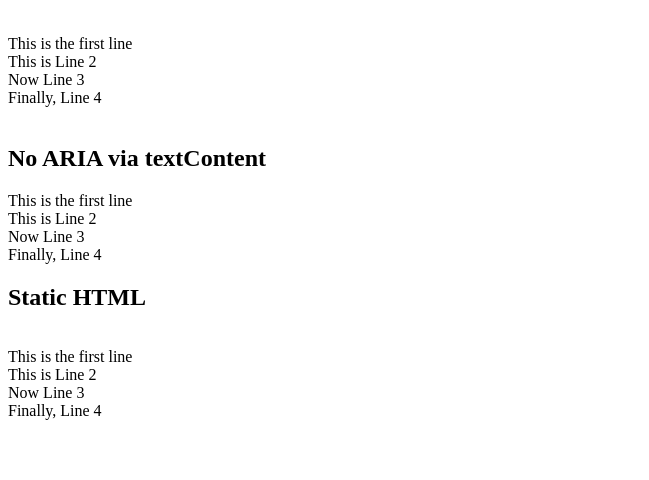
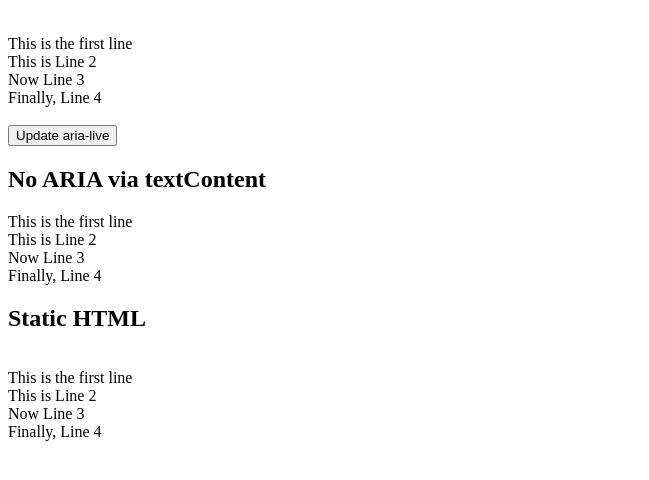
Before and after one commit to fizzstudio/newline-test, a plain HTML site: page index.html in a window 1280 px wide. Shown: the part 110-590 px from the top of the page, without its empty margins (0-649 px from the left). Drawn offline with Linux system fonts and the light colour scheme.

Commit message:
Added live update button

```diff
--- a/index.html
+++ b/index.html
@@ -21,6 +21,8 @@
     </div>
   </div>
 
+  <button onclick="updateCC()">Update aria-live</button>
+
   <h2>No ARIA via textContent</h2>
   <div id='output'>
   </div>
@@ -32,6 +34,7 @@
     Now Line 3
     Finally, Line 4
   </div>
+
 
   <script>
     window.onload = () => {
@@ -45,6 +48,16 @@
       document.querySelector('#cc div').textContent = outputArray.join('\r\n');
       document.querySelector('#output').textContent = outputArray.join('\r\n');
     }
+
+    function updateCC () {
+      const outputArray2 = [
+        'Twas brillig and the slithy toves',
+        'Did gyre and gimble in the wabe',
+        'All mimsy were the borogoves,',
+        'And the mome raths outgrabe.',
+      ];
+      document.querySelector('#cc div').textContent = outputArray2.join('\r\n');
+    }
   </script>
 </body>
 </html>
```
